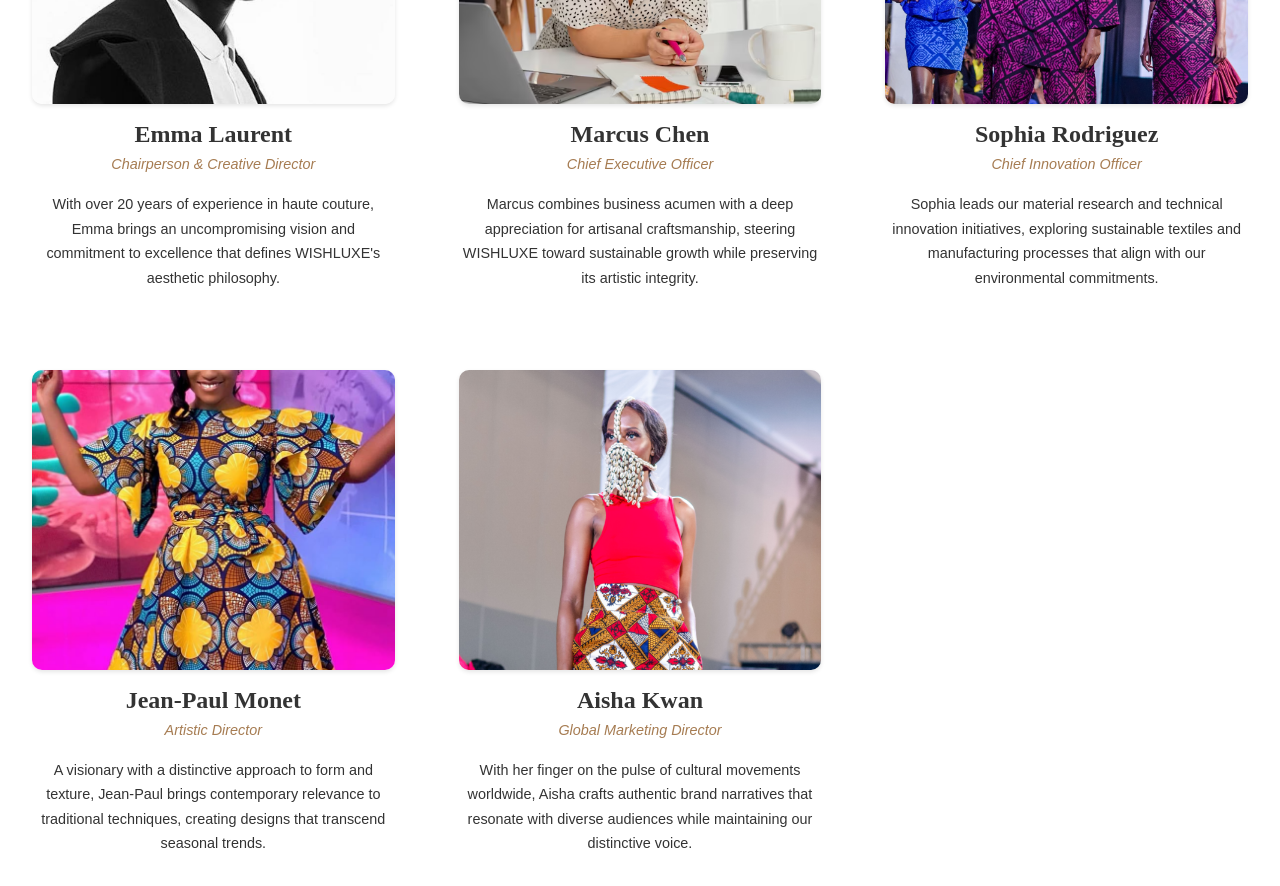
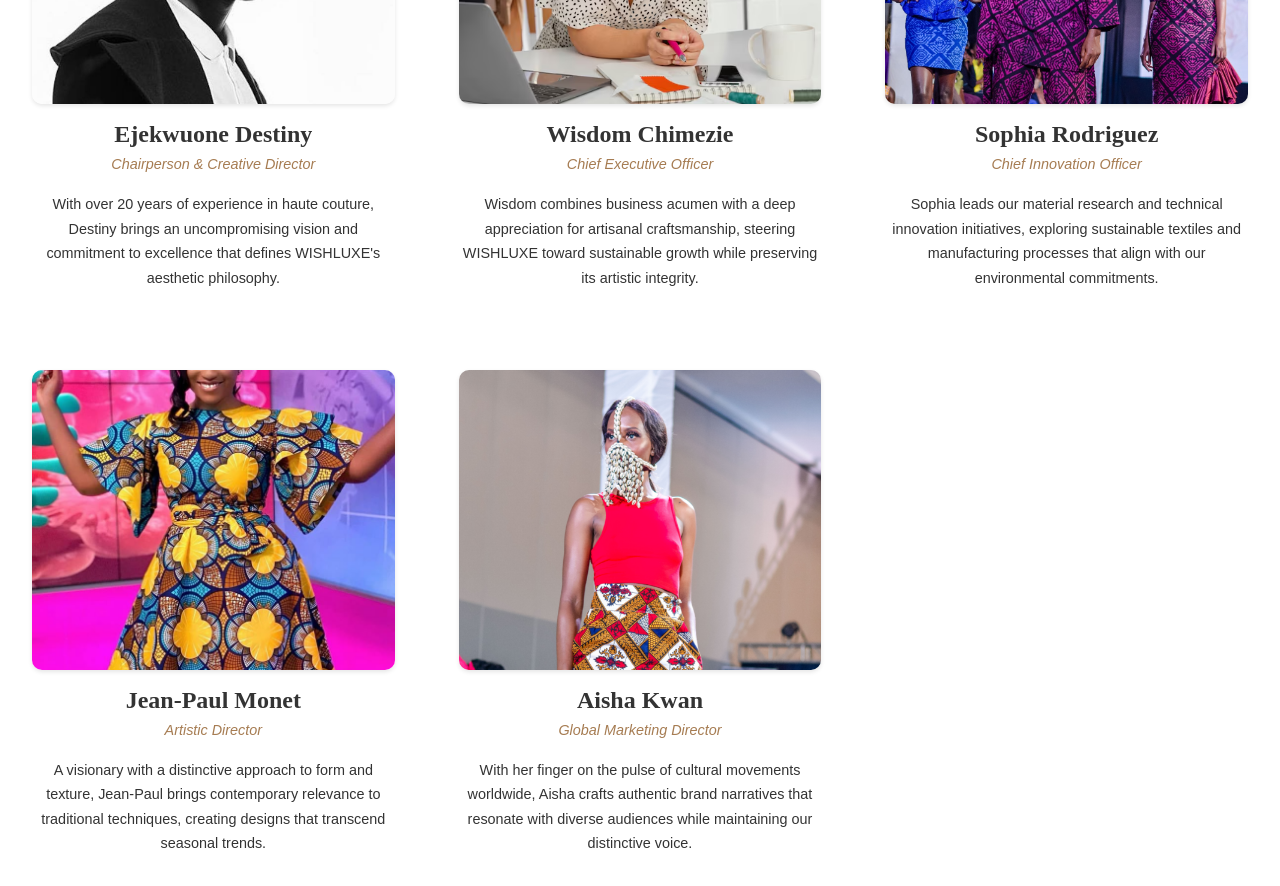
Before and after one commit to wisishtech/wishluxe, a plain HTML site: page html/about-us.html in a window 1280 px wide. Shown: the part 1840-2726 px from the top of the page. Drawn offline with Linux system fonts and the light colour scheme.

Commit message:
Edit About Page

```diff
--- a/html/about-us.html
+++ b/html/about-us.html
@@ -204,9 +204,9 @@
                     </div>
                 </div>
                 <div class="member-info">
-                    <h3>Emma Laurent</h3>
+                    <h3>Ejekwuone Destiny</h3>
                     <p class="member-title">Chairperson & Creative Director</p>
-                    <p class="member-bio">With over 20 years of experience in haute couture, Emma brings an uncompromising vision and commitment to excellence that defines WISHLUXE's aesthetic philosophy.</p>
+                    <p class="member-bio">With over 20 years of experience in haute couture, Destiny brings an uncompromising vision and commitment to excellence that defines WISHLUXE's aesthetic philosophy.</p>
                 </div>
             </div>
 
@@ -220,9 +220,9 @@
                     </div>
                 </div>
                 <div class="member-info">
-                    <h3>Marcus Chen</h3>
+                    <h3>Wisdom Chimezie</h3>
                     <p class="member-title">Chief Executive Officer</p>
-                    <p class="member-bio">Marcus combines business acumen with a deep appreciation for artisanal craftsmanship, steering WISHLUXE toward sustainable growth while preserving its artistic integrity.</p>
+                    <p class="member-bio">Wisdom combines business acumen with a deep appreciation for artisanal craftsmanship, steering WISHLUXE toward sustainable growth while preserving its artistic integrity.</p>
                 </div>
             </div>
 
```
